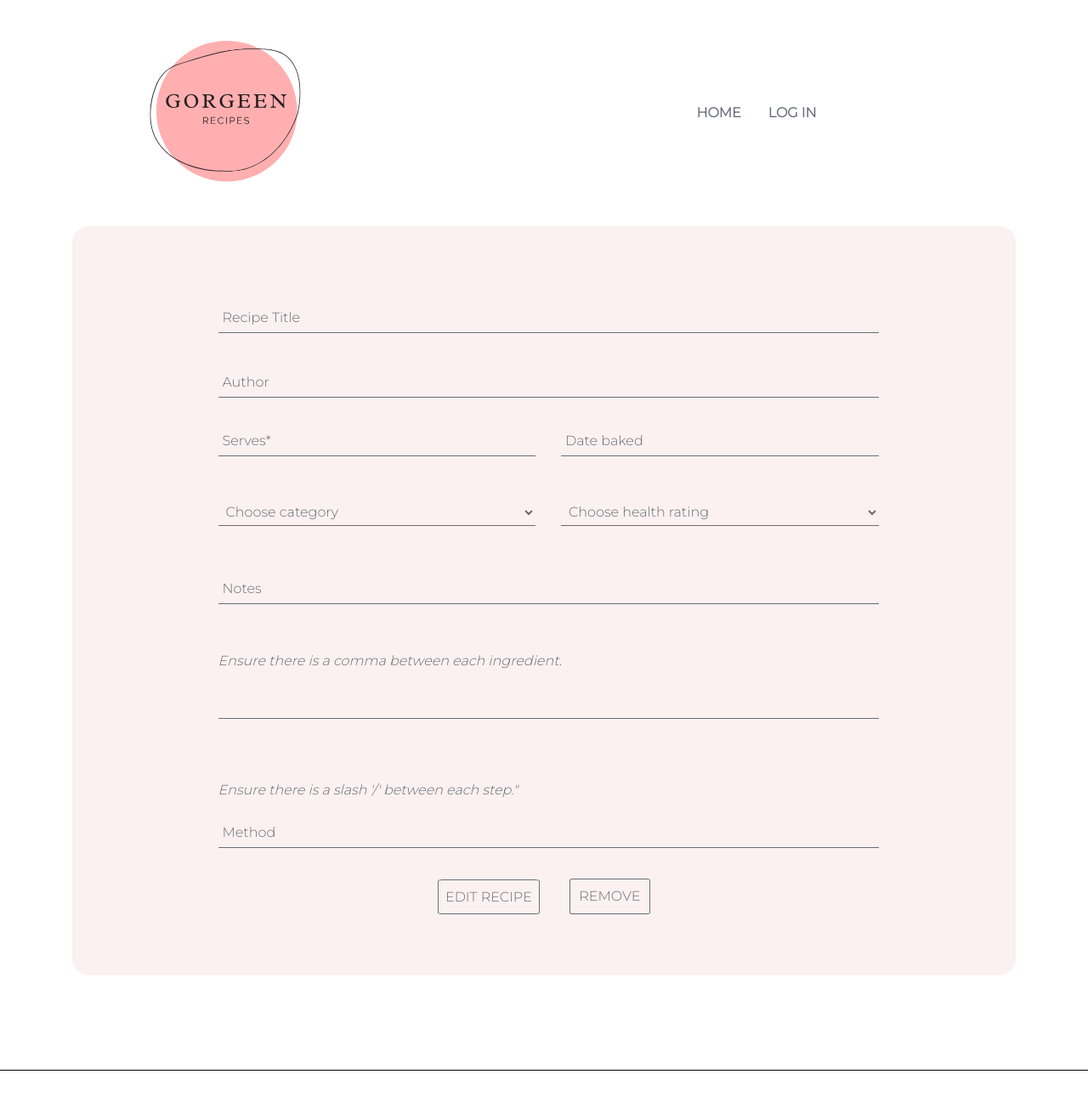
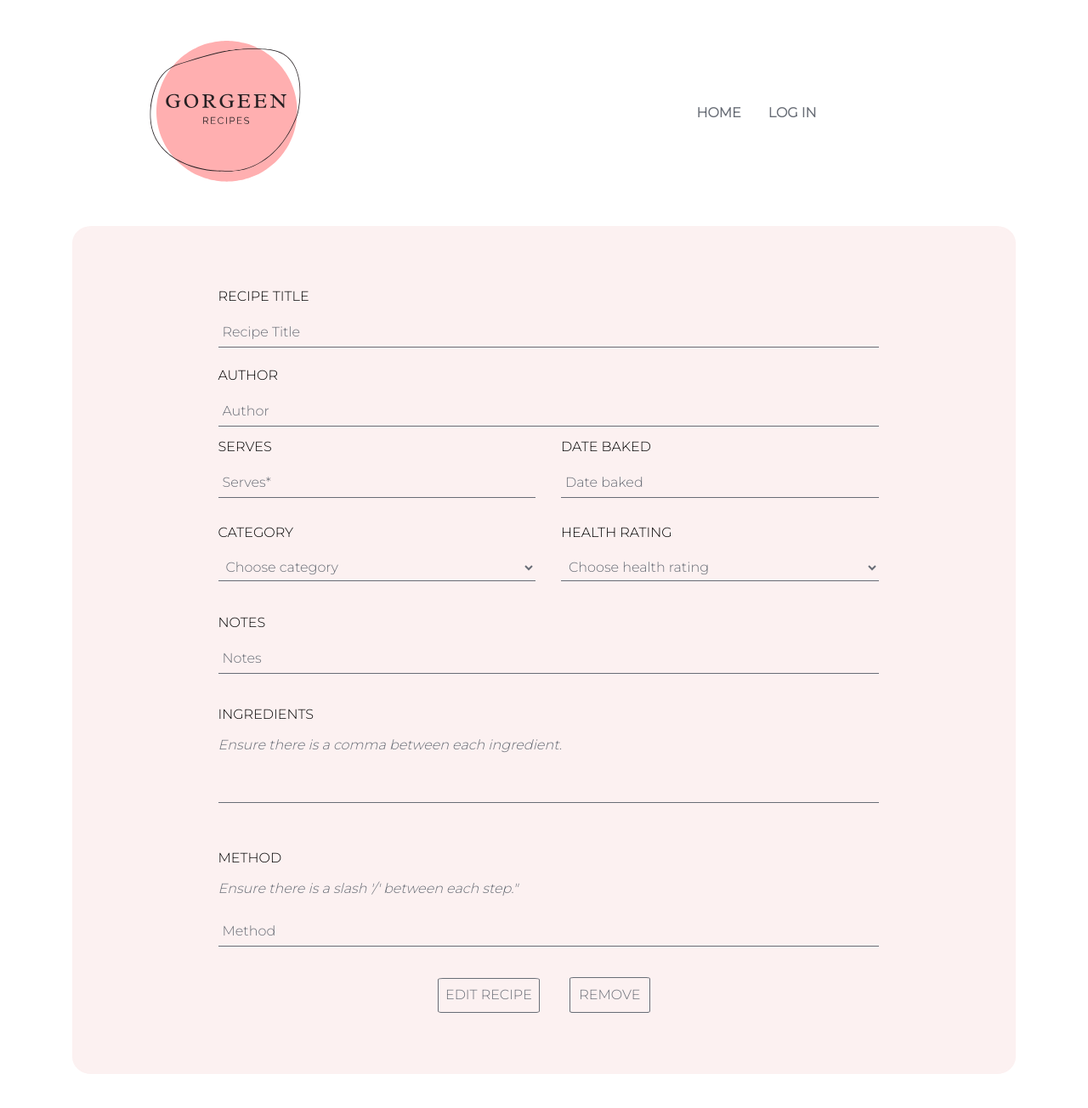
Before and after one commit to laura-ash/recipe-collection, a Flask app: template templates/pages/edit_recipe.html in a window 1280 px wide. Shown: the top 1304 px of the page at 85% size. Run offline with Flask 2, Linux system fonts and the light colour scheme; the template is opened without the code that fills it, so the values that code supplies are empty; some libraries are stand-ins or nearby versions.

Commit message:
Added labels to edit form

```diff
--- a/static/css/style.css
+++ b/static/css/style.css
@@ -168,6 +168,7 @@ input:focus {
     margin: 2%;
     color: #fff;
     text-transform: uppercase;
+    text-decoration: none;
 }
 
 .link-btn {
--- a/templates/pages/edit_recipe.html
+++ b/templates/pages/edit_recipe.html
@@ -5,23 +5,23 @@
 <div class="flex-container form-card container">
     <form method="POST" action="{{ url_for('edit_recipe', recipe_id=recipe._id) }}" class="recipe-form row" enctype="multipart/form-data">
         <div class="form-container col-sm-12">
-                <label for="recipe_name"></label>
+                <label for="recipe_name">Recipe Title</label>
                 <input type="text" class="form-input" id="recipe_name" value="{{ recipe.name }}" name="recipe_name" placeholder="Recipe Title" required>
             </div>
             <div class="form-container col-sm-12">
-                <label for="author"></label>
+                <label for="author">Author</label>
                 <input type="text" class="form-input" id="author" value="{{ recipe.author }}"name="author" placeholder="Author" required>
             </div>
             <div class="form-container col-sm-6">
-                <label for="serves"></label>
+                <label for="serves">Serves</label>
                 <input type="text" class="form-input" id="serves" value="{{ recipe.serves }}" name="serves" placeholder="Serves*">
             </div>
             <div class="form-container col-sm-6">
-                <label for="date_baked"></label>
+                <label for="date_baked">Date Baked</label>
                 <input type="text" class="form-input" id="date_baked" value="{{ recipe.date_baked }}"name="date_baked" placeholder="Date baked" required>
             </div>
             <div class="form-container col-sm-6 f-space">
-                <label for="category_name"></label>
+                <label for="category_name">Category</label>
                 <select class="form-input" id="category_name" name="category_name" required>
                         <option value="" disabled selected>Choose category</option>
                         {% for category in categories %}
@@ -35,7 +35,7 @@
             </div>
 
             <div class="form-container col-sm-6 f-space">
-                <label for="health_rating"></label>
+                <label for="health_rating">Health Rating</label>
                 <select class="form-input" id="health_rating" name="health_rating" required>
                         <option value="" disabled selected>Choose health rating</option>
                         {% for rating in ratings %}
@@ -48,16 +48,16 @@
                 </select>
             </div>
             <div class="form-container col-sm-12">
-                <label for="notes"></label>
+                <label for="notes">Notes</label>
                 <input type="text" class="form-input" id="notes" value="{{ recipe.notes }}"name="notes" placeholder="Notes" required>
             </div>
             <div class="form-container col-sm-12 f-space">
-                <label for="ingredients"></label>
+                <label for="ingredients">Ingredients</label>
                 <p class="form-text">Ensure there is a comma between each ingredient.</p>
                 <input type="text" class="form-input" id="ingredients" value="{{ ingredients }}" name="ingredients">
             </div>
             <div class="form-container col-sm-12 f-space">
-                <label for="method"></label>
+                <label for="method">Method</label>
                 <p class="form-text">Ensure there is a slash '/' between each step."</p>
                 <input type="text" class="form-input" id="method" value="{{ method }}" name="method" placeholder="Method" required>
             </div>
```
